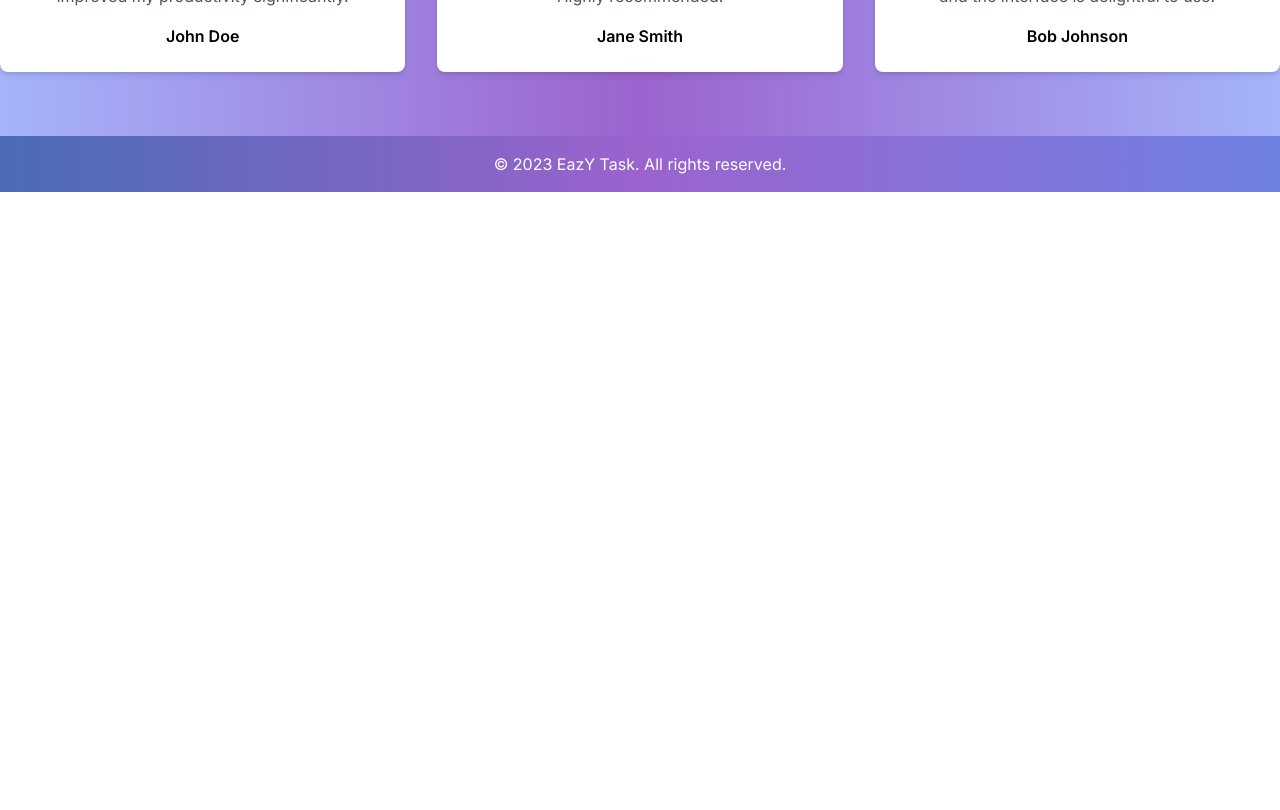
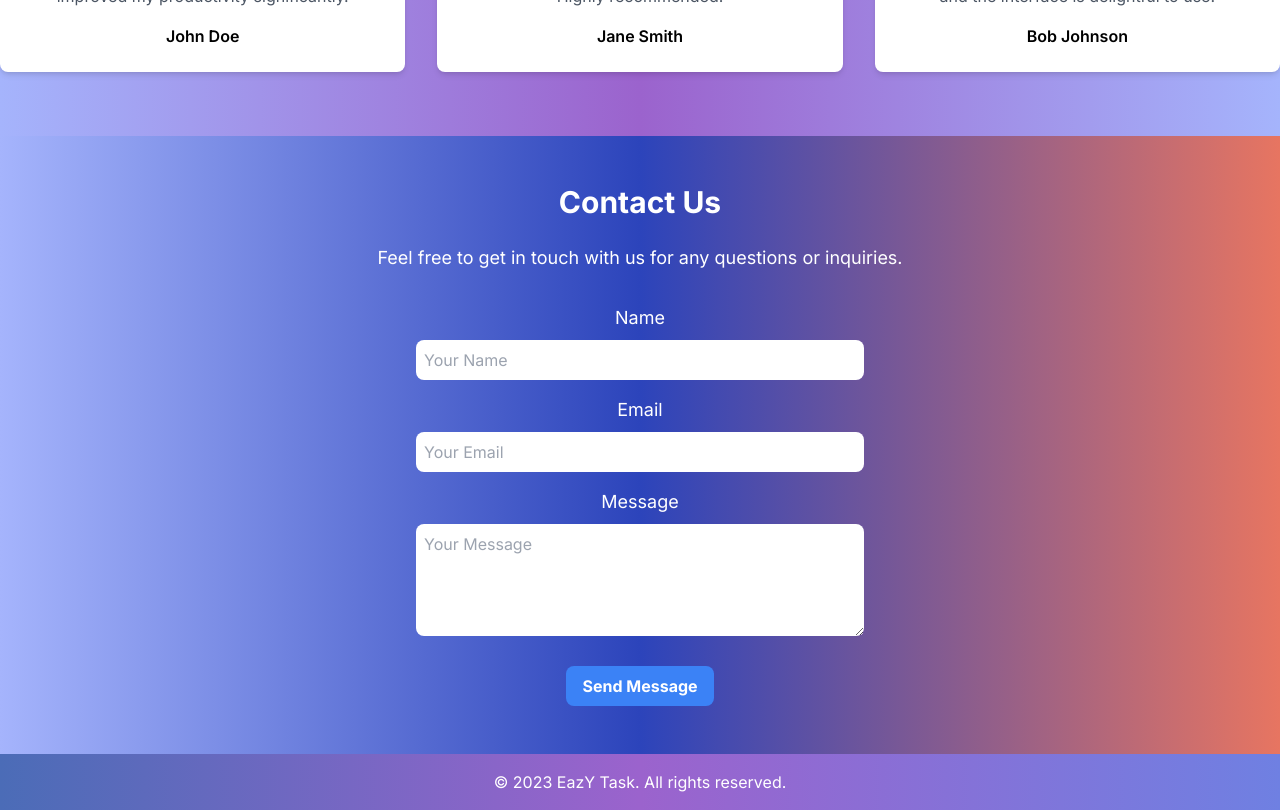
Before and after one commit to pranjal969/eazy-task, a Next.js app: page / in a window 1280 px wide. Shown: the part 1360-2170 px from the top of the page. Before the commit the page ends 1552 px from the top, so only its background shows below. Built offline with nearby package versions, Linux system fonts and the light colour scheme.

Commit message:
Add contact us

```diff
--- a/src/app/page.js
+++ b/src/app/page.js
@@ -1,5 +1,6 @@
 import ActionSection from "@/components/homepage/Action";
 import Banner from "@/components/homepage/Banner";
+import ContactUs from "@/components/homepage/Contact";
 import Features from "@/components/homepage/Features";
 import Testimonials from "@/components/homepage/Testimonal";
 
@@ -10,6 +11,7 @@ export default function Home() {
       <Features />
       <ActionSection />
       <Testimonials />
+      <ContactUs />
     </div>
   )
 }
--- a/src/components/homepage/Contact.js
+++ b/src/components/homepage/Contact.js
@@ -0,0 +1,37 @@
+'use client'
+import React from 'react';
+
+const ContactUs = () => {
+  return (
+    <section className="bg-gradient-to-r from-[#a5b4fc] via-[#2c44bb] to-[#e77561] py-12">
+      <div className="container mx-auto">
+        <div className="text-white text-center">
+          <h2 className="text-3xl font-bold mb-6">Contact Us</h2>
+          <p className="text-lg mb-8">Feel free to get in touch with us for any questions or inquiries.</p>
+          <form className="max-w-md mx-auto">
+            <div className="mb-4">
+              <label htmlFor="name" className="block text-lg text-white mb-2">Name</label>
+              <input type="text" id="name" className="w-full p-2 rounded-lg bg-white" placeholder="Your Name" />
+            </div>
+            <div className="mb-4">
+              <label htmlFor="email" className="block text-lg text-white mb-2">Email</label>
+              <input type="email" id="email" className="w-full p-2 rounded-lg bg-white" placeholder="Your Email" />
+            </div>
+            <div className="mb-6">
+              <label htmlFor="message" className="block text-lg text-white mb-2">Message</label>
+              <textarea id="message" className="w-full p-2 rounded-lg bg-white" rows="4" placeholder="Your Message"></textarea>
+            </div>
+            <button
+              type="submit"
+              className="bg-blue-500 hover:bg-blue-600 text-white font-bold py-2 px-4 rounded-lg transition duration-300"
+            >
+              Send Message
+            </button>
+          </form>
+        </div>
+      </div>
+    </section>
+  );
+};
+
+export default ContactUs;
```
